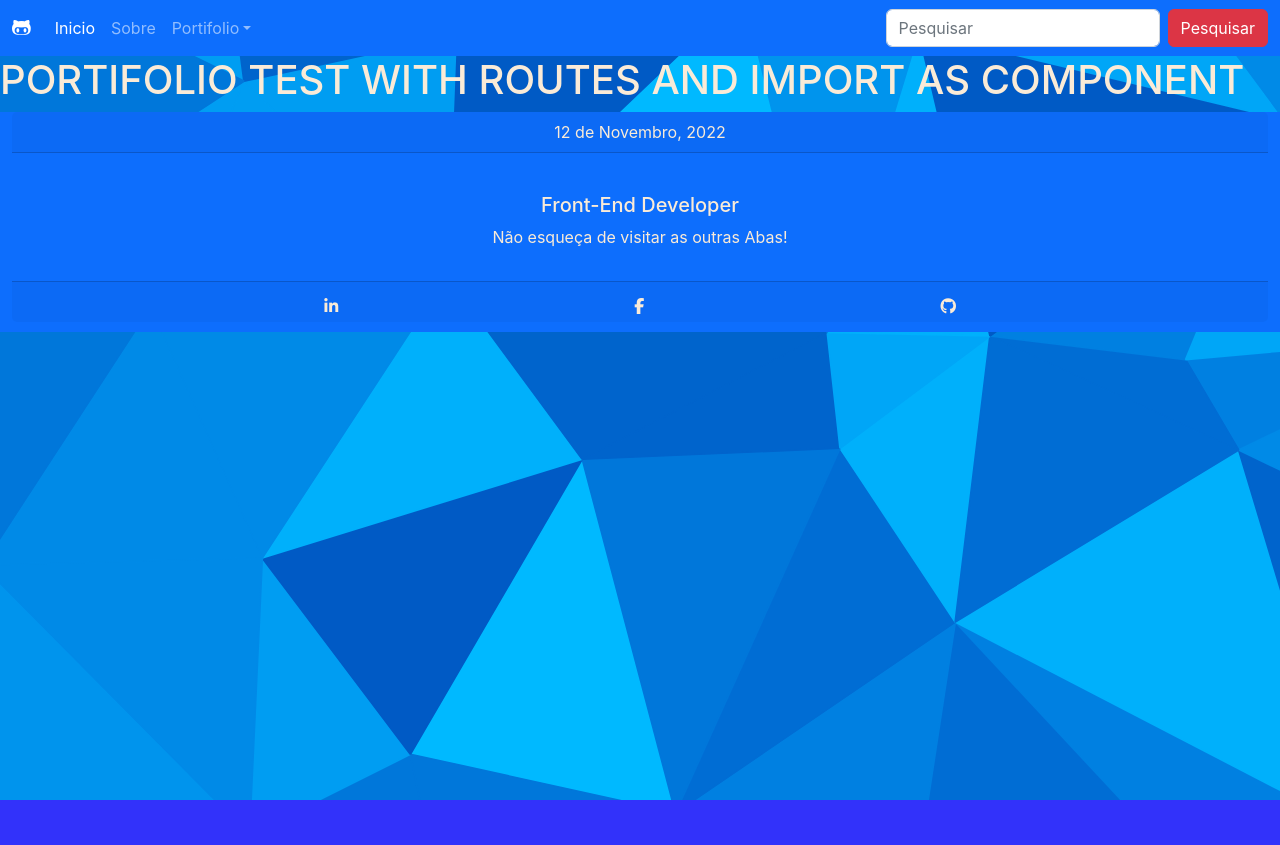
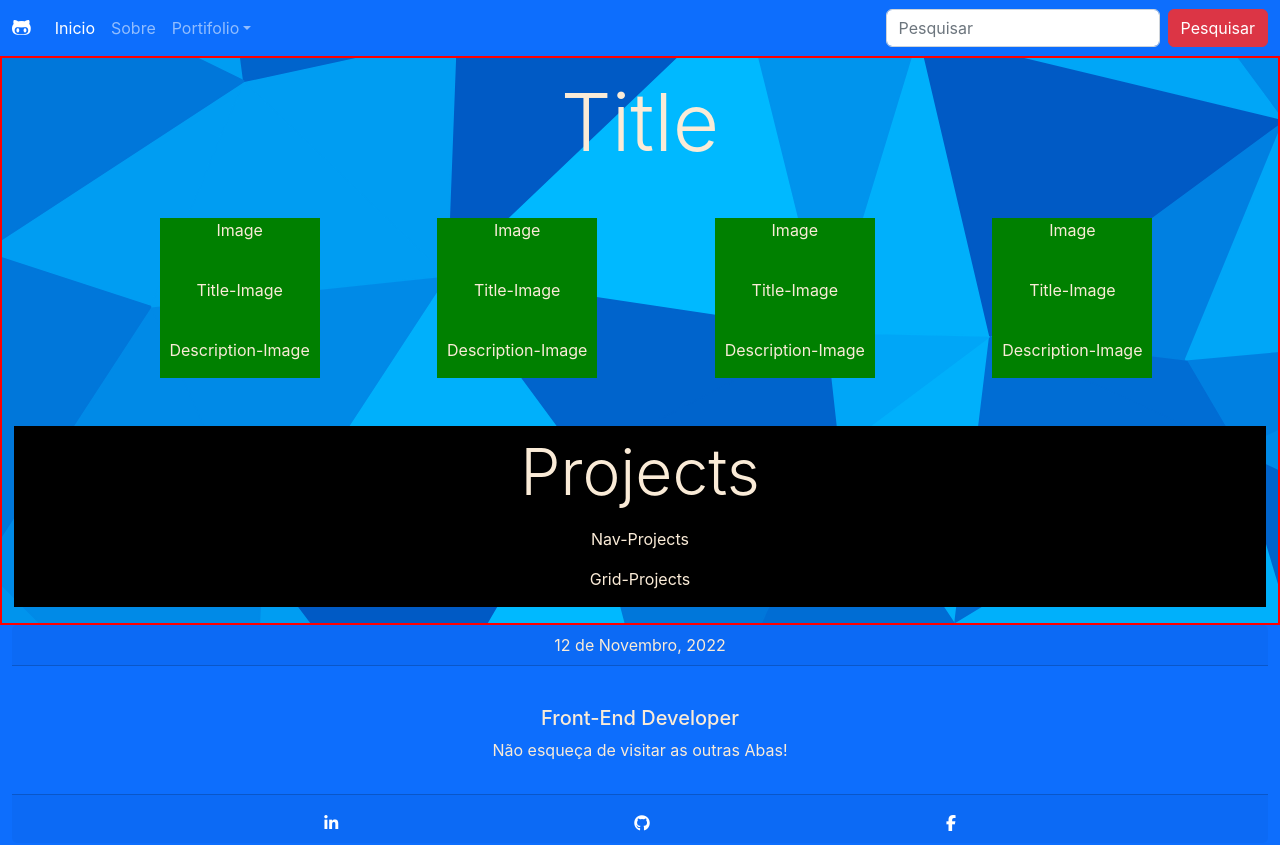
Before and after one commit to CamiloCCarvalho/learning-spa, a React (Create React App) app: page /portifolio in a window 1280 px wide. Before the commit the page ends 800 px from the top, so only its background shows below. Built offline with nearby package versions, Linux system fonts and the light colour scheme.

Commit message:
Commit Att

```diff
--- a/src/components/aboutHome/container/stacks/index.js
+++ b/src/components/aboutHome/container/stacks/index.js
@@ -10,17 +10,17 @@ export const Stacks = () => {
 
 
                 <div className="col-lg coll">
-                    <a href="https://reactjs.org/">
+                    <a target="_blank" href="https://reactjs.org/">
                         <img className="logo" alt="React" src="https://user-images.githubusercontent.com/106208340/199318462-58be3b04-8c48-488f-b8c3-384afc04bfdc.png"/>
                     </a>
                 </div>
                 <div className="col-lg coll">
-                    <a href="https://www.javascript.com/">
+                    <a target="_blank" href="https://www.javascript.com/">
                         <img className="logo" alt="JavaScript" src="https://img.icons8.com/color/48/000000/javascript--v1.png"/>
                     </a>
                 </div>
                 <div className="col-lg coll">
-                    <a href="https://www.w3schools.com/html/">
+                    <a target="_blank" href="https://www.w3schools.com/html/">
                         <img className="logo" alt="Html" src="https://img.icons8.com/fluency/48/000000/html-5.png"/>
                     </a>
                 </div>
@@ -29,17 +29,17 @@ export const Stacks = () => {
             <div className="row text-center">
 
                 <div className="col-lg coll">
-                    <a href="https://www.w3schools.com/css/">
+                    <a target="_blank" href="https://www.w3schools.com/css/">
                         <img className="logo" alt="Css" src="https://img.icons8.com/fluency/48/000000/css3.png"/>
                     </a>
                 </div>
                 <div className="col-lg coll">
-                    <a href="https://sass-lang.com/">
+                    <a target="_blank" href="https://sass-lang.com/">
                         <img className="logo" alt="Sass" src="https://img.icons8.com/color/48/000000/sass.png"/>
                     </a>
                 </div>
                 <div className="col-lg coll">
-                    <a href="https://git-scm.com/">
+                    <a target="_blank" href="https://git-scm.com/">
                         <img className="logo" alt="Git" src="https://img.icons8.com/color/48/000000/git.png"/>
                     </a>
                 </div>
@@ -48,17 +48,17 @@ export const Stacks = () => {
             <div className="row text-center">
 
                 <div className="col-lg coll">
-                    <a href="https://getbootstrap.com/">
+                    <a target="_blank" href="https://getbootstrap.com/">
                         <img className="logo" alt="Bootstrap" src="https://img.icons8.com/color/48/000000/bootstrap.png"/>
                     </a>
                 </div>
                 <div className="col-lg coll">
-                    <a href="https://www.npmjs.com/">
-                        <img className="logo" alt="Npm" src="https://img.icons8.com/color/48/000000/npm.png"/>
+                    <a target="_blank" href="https://www.typescriptlang.org/">
+                        <img className="logo" alt="TypeScript" src="https://img.icons8.com/fluency/48/null/typescript--v1.png"/>
                     </a>
                 </div>
                 <div className="col-lg coll">
-                    <a href="https://nodejs.org/pt-br/">
+                    <a target="_blank" href="https://nodejs.org/pt-br/">
                         <img className="logo" alt="Node" src="https://img.icons8.com/fluency/48/000000/node-js.png"/>
                     </a>
                 </div>
@@ -67,17 +67,17 @@ export const Stacks = () => {
             <div className="row text-center">
 
                 <div className="col-lg coll">
-                    <a href="https://github.com/">
+                    <a target="_blank" href="https://github.com/">
                         <img className="logo" alt="GitHub" src="https://img.icons8.com/color/48/000000/github--v1.png"/>
                     </a>
                 </div>
                 <div className="col-lg coll">
-                    <a href="https://babeljs.io/">
+                    <a target="_blank" href="https://babeljs.io/">
                         <img className="logo"  width="86px" alt="Babel" src="https://d33wubrfki0l68.cloudfront.net/7a197cfe44548cc1a3f581152af70a3051e11671/78df8/img/babel.svg"/>
                     </a>
                 </div>
                 <div className="col-lg coll">
-                    <a href="https://webpack.js.org/">
+                    <a target="_blank" href="https://webpack.js.org/">
                         <img className="logo" alt="Webpack" src="https://img.icons8.com/color/48/000000/webpack.png"/>
                     </a>
                 </div>
--- /dev/null
+++ b/src/components/fullPort/fullPort.css
@@ -0,0 +1,4 @@
+.portBox {
+    height: 100%;
+    border: 2px solid red;
+}
--- /dev/null
+++ b/src/components/fullPort/index.js
@@ -0,0 +1,17 @@
+import {React, Fragment} from 'react'
+import {PortHeader} from './portHeader'
+import {PersonalProjects} from './personalProjects'
+import './fullPort.css'
+
+export const FullPort = () => {
+
+
+    return (
+        <Fragment>
+            <div className="container-fluid portBox">
+                <PortHeader/>
+                <PersonalProjects/>
+            </div>
+        </Fragment>
+    )
+}
--- /dev/null
+++ b/src/components/fullPort/personalProjects/index.js
@@ -0,0 +1,19 @@
+import {React, Fragment} from 'react'
+import './personalProjects.css'
+
+
+export const PersonalProjects = () => {
+
+
+    return (
+        <Fragment>
+            <div className="container-fluid mt-5 personalProjectsBox">
+                <h2 className="display-3 text-center pt-2">Projects</h2>
+                <div>
+                    <p className="text-center mt-3">Nav-Projects</p>
+                    <p className="text-center mt-3 pb-3">Grid-Projects</p>
+                </div>
+            </div>
+        </Fragment>
+    )
+}
--- /dev/null
+++ b/src/components/fullPort/personalProjects/personalProjects.css
@@ -0,0 +1,3 @@
+.personalProjectsBox {
+    background: black;
+}
--- /dev/null
+++ b/src/components/fullPort/portHeader/index.js
@@ -0,0 +1,24 @@
+import {React, Fragment} from 'react'
+import {PortHeaderItem} from './portHeaderItem'
+import './portHeader.css'
+
+
+
+export const PortHeader = () => {
+
+
+
+    return (
+        <Fragment>
+            <h1 className="display-1 text-center mt-3">Title</h1>
+            <div className="container-fluid">
+                <ul className="portHeader-list mt-5">
+                    <PortHeaderItem/>
+                    <PortHeaderItem/>
+                    <PortHeaderItem/>
+                    <PortHeaderItem/>
+                </ul>
+            </div>
+        </Fragment>
+    )
+}
--- /dev/null
+++ b/src/components/fullPort/portHeader/portHeader.css
@@ -0,0 +1,20 @@
+.portHeader-list {
+    display: flex;
+    flex-flow: row wrap;
+    justify-content:space-evenly;
+    align-items:center;
+    text-decoration: none;
+    list-style-type: none;
+    gap: 16px;
+}
+
+.portHeader-list-itemBox {
+    width: 10em;
+    height: 10em;
+    background-color: green;
+    display: flex;
+    flex-flow: column wrap;
+    justify-content: space-between;
+    align-items: center;
+    flex-shrink:0;
+}
--- /dev/null
+++ b/src/components/fullPort/portHeader/portHeaderItem/index.js
@@ -0,0 +1,18 @@
+import {React, Fragment} from 'react'
+
+
+export const PortHeaderItem = () => {
+
+
+    return (
+        <Fragment>
+            <li>
+                <div className="portHeader-list-itemBox">
+                    <p>Image</p>
+                    <p>Title-Image</p>
+                    <p>Description-Image</p>
+                </div>
+            </li>
+        </Fragment>
+    )
+}
--- a/src/screens/portifolio.js
+++ b/src/screens/portifolio.js
@@ -1,13 +1,12 @@
 import {React, Fragment} from 'react'
+import {FullPort} from '../components/fullPort'
 
 
 const PortifolioScreen = () => {
 
     return (
         <Fragment>
-            <div>
-                <h1>PORTIFOLIO TEST WITH ROUTES AND IMPORT AS COMPONENT</h1>
-            </div>
+            <FullPort/>
         </Fragment>
     )
 }
--- a/src/shared/footer/footer.css
+++ b/src/shared/footer/footer.css
@@ -11,3 +11,7 @@
     justify-content: space-evenly;
     align-items:center;
 }
+
+.fa-brands {
+    color: white;
+}
--- a/src/shared/footer/index.js
+++ b/src/shared/footer/index.js
@@ -18,9 +18,17 @@ export const Footer = () => {
                         </div>
                         <div className="card-footer text-center pt-3 mt-3">
                             <div className="i-flex">
-                                <i className="fa-brands fa-linkedin-in"></i>
-                                <i className="fa-brands fa-facebook-f"></i>
-                                <i className="fa-brands fa-github"></i>
+                                <a target="_blank" href="https://www.linkedin.com/in/camilocostac/">
+                                    <i className="fa-brands fa-linkedin-in"></i>
+                                </a>
+
+                                <a target="_blank" href="https://github.com/CamiloCCarvalho">
+                                    <i className="fa-brands fa-github"></i>
+                                </a>
+
+                                <a target="_blank" href="https://www.facebook.com/camilo.carvalho.338658">
+                                    <i className="fa-brands fa-facebook-f"></i>
+                                </a>
                             </div>
                         </div>
                     </div>
```
